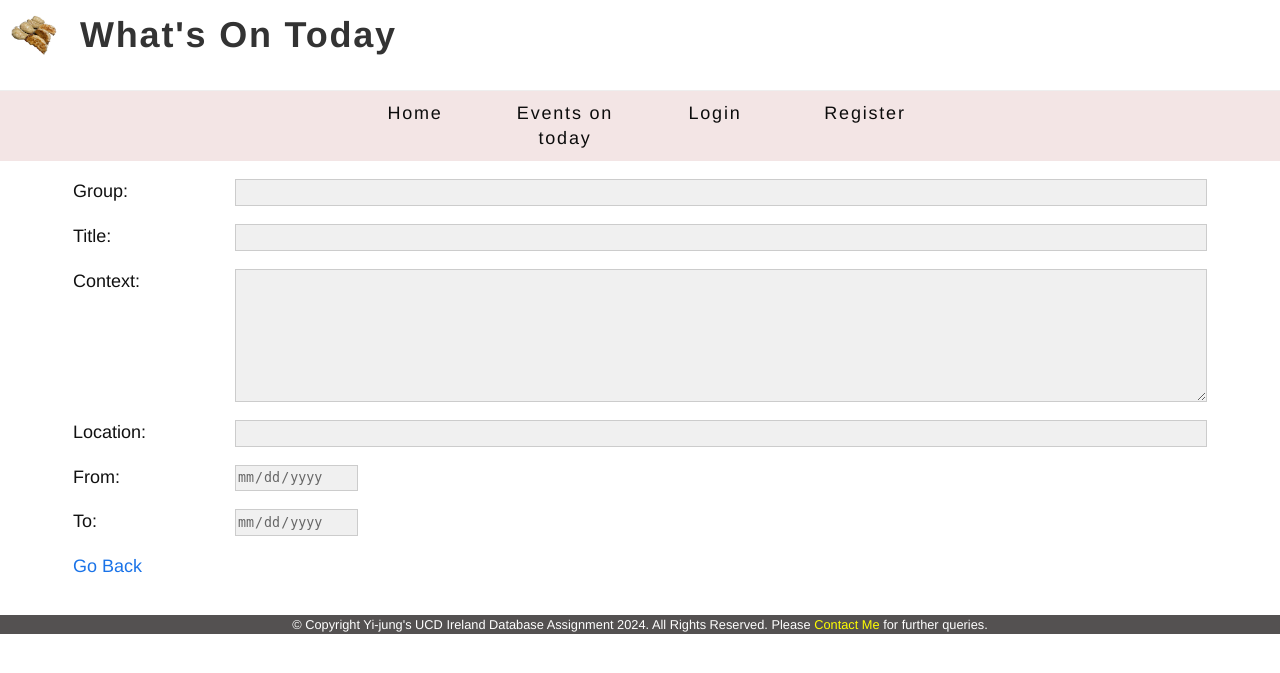
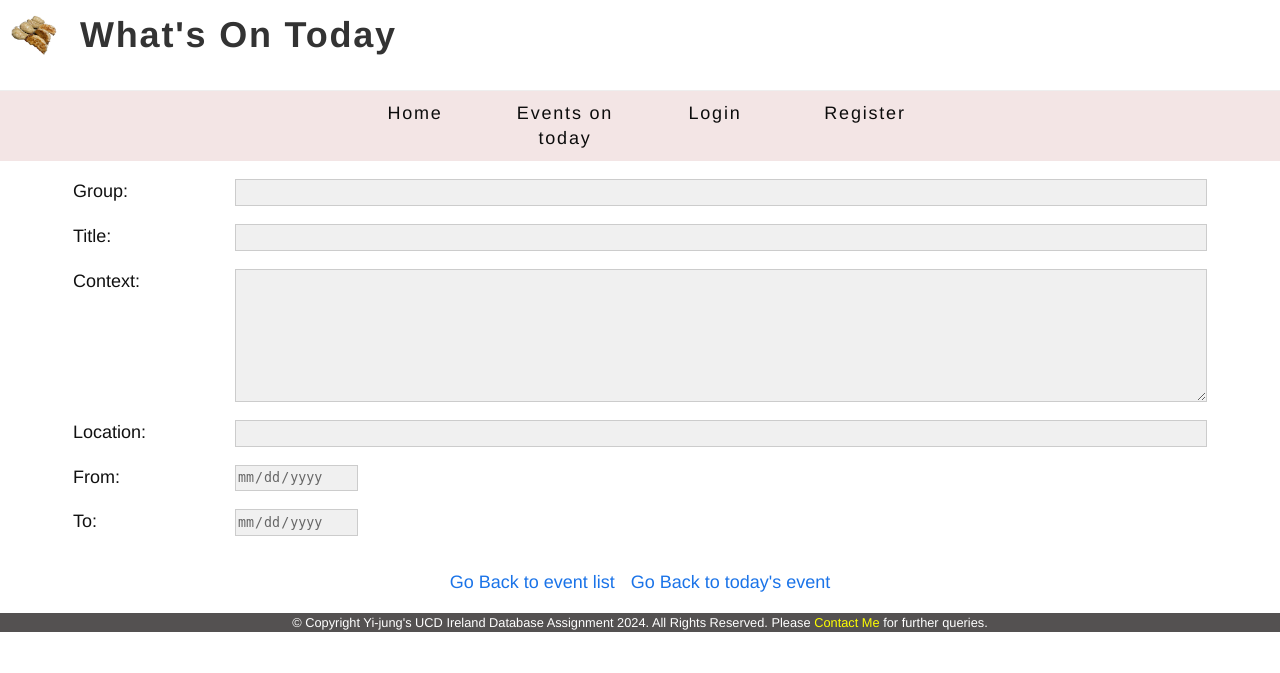
Before and after one commit to emilyichan3/whatson, a Flask app: template templates/event.html in a window 1280 px wide. Shown: the top 673 px of the page. Run offline with Flask 3, Linux system fonts and the light colour scheme; the template is opened without the code that fills it, so the values that code supplies are empty.

Commit message:
user can choise which page he/she wanted to go back

```diff
--- a/templates/event.html
+++ b/templates/event.html
@@ -81,13 +81,18 @@
       <label class="field">To:
         <input type="date" class="readonly date-input" name="date_to" id="target_date_to" value="{{ date_to | default(default_date[:10]) }}" readonly>
       </label>
-      <label class="field">
-        <a href="{{ url_for('event_list', group_id=event.group.group_id) }}">
-        Go Back
+    </form>
+    <p>
+      <a href="{{ url_for('event_list', group_id=event.group.group_id) }}">
+        Go Back to event list
       </a>
-      </label>
-    </form>
+    </p>
+    <p>
+      <a href="{{ url_for('events_on') }}">
+        Go Back to today's event
+      </a>
+    </p>
+
   {% endif %}
 </div>
-
 {% endblock %}
--- a/templates/event_list_on.html
+++ b/templates/event_list_on.html
@@ -9,6 +9,7 @@
                 <th>Title</th>
                 <th>From</th>
                 <th>To</th>
+                <th></th>
             </tr>
         </thead>
         <tbody>
@@ -18,6 +19,11 @@
                 <td class="table-column-td-width-title">{{ event.title }}</td>
                 <td class="table-column-td-width-fit">{{ event.date_fm.strftime('%Y-%m-%d') }}</td>
                 <td class="table-column-td-width-fit">{{ event.date_to.strftime('%Y-%m-%d') }}</td>
+                <td>
+                    <a href="{{ url_for('view_event', event_id=event.event_id) }}">
+                        <button>View</button>
+                    </a>
+                </td>
             </tr>
             {% endfor %}
         </tbody>
```
